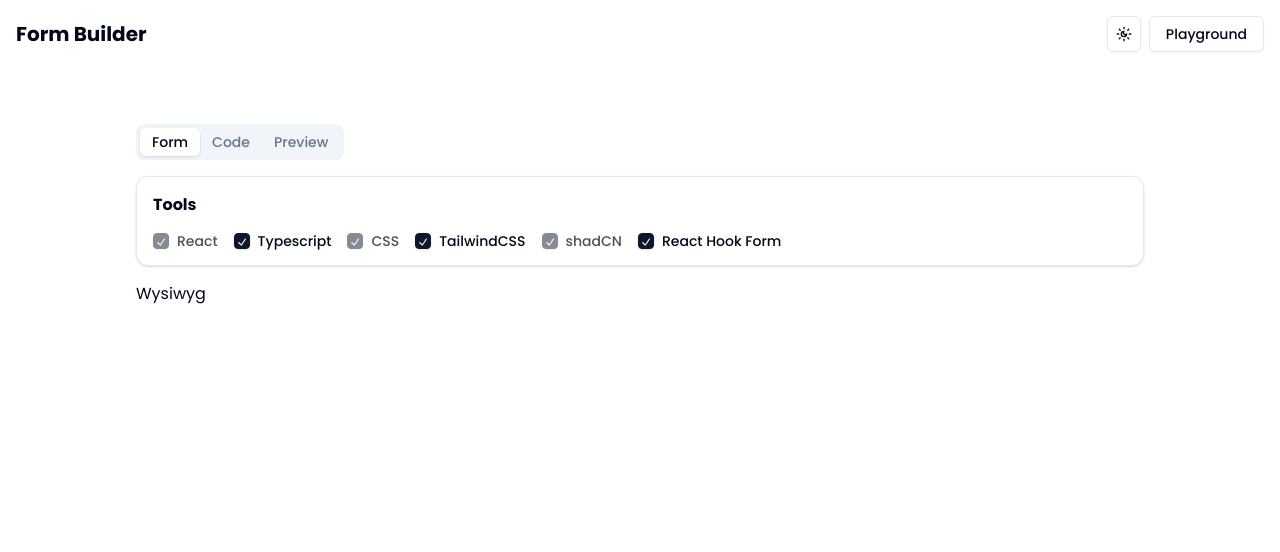
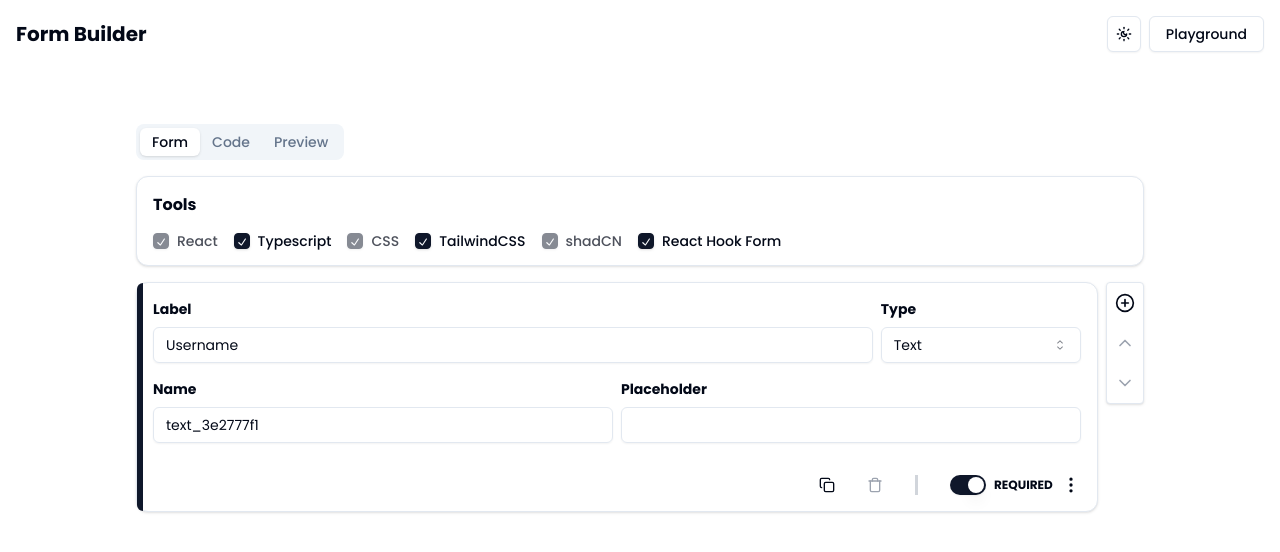
Before and after one commit to realbLanK993/forms-builder, a Next.js app: page /playground in a window 1280 px wide. Shown: the top 552 px of the page. Built offline with nearby package versions, Linux system fonts and the light colour scheme.

Commit message:
rendered the wrong component in home page

```diff
--- a/app/playground/page.tsx
+++ b/app/playground/page.tsx
@@ -1,5 +1,6 @@
 "use client";
 // import FormComponent from "@/abc";
+import Builder from "@/components/builder";
 import CodeHighlight from "@/components/prettify-code";
 import Preview from "@/components/preview";
 import { Card } from "@/components/ui/card";
@@ -7,7 +8,6 @@ import { Checkbox } from "@/components/ui/checkbox";
 import { Label } from "@/components/ui/label";
 import { Tabs, TabsContent, TabsList, TabsTrigger } from "@/components/ui/tabs";
 import { useEffect, useState } from "react";
-import Wysiwyg from "@/components/wysiwyg";
 
 export default function Playground() {
   const [react, setReact] = useState(true);
@@ -109,8 +109,8 @@ export default function Playground() {
               </div>
             </div>
           </Card>{" "}
-          {/* <Builder /> */}
-          <Wysiwyg />
+          <Builder />
+          {/* <Wysiwyg /> */}
         </TabsContent>
         <TabsContent value="code">
           <CodeHighlight
```
